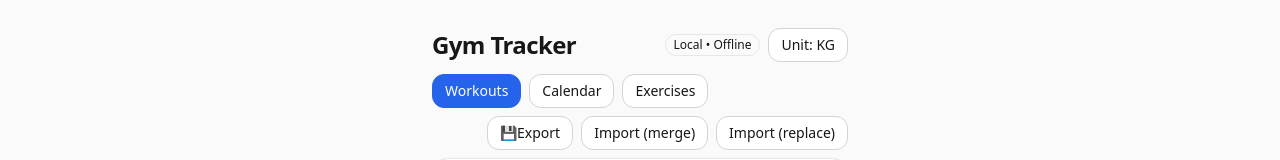
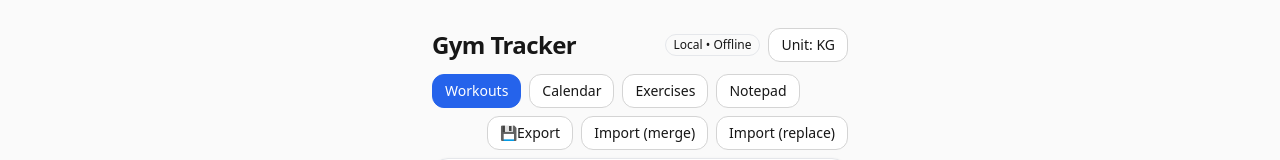
Before and after one commit to thinhdp/gym-tracker, a React (Vite) app: page / in a window 1280 px wide. Shown: the top 160 px of the page. Built offline with nearby package versions, Linux system fonts and the light colour scheme.

Commit message:
Update App.jsx

```diff
--- a/src/App.jsx
+++ b/src/App.jsx
@@ -10,6 +10,7 @@ import WorkoutPlanner from "./components/WorkoutPlanner";
 import WorkoutHistory from "./components/WorkoutHistory";
 import CalendarView from "./components/CalendarView";
 import ExerciseManager from "./components/ExerciseManager";
+import Notepad from "./components/Notepad";
 
 export default function App() {
   const [tab, setTab] = useState("workouts");
@@ -48,6 +49,7 @@ export default function App() {
             <Button variant={tab==="workouts" ? "primary" : "secondary"} onClick={()=>setTab("workouts")}>Workouts</Button>
             <Button variant={tab==="calendar" ? "primary" : "secondary"} onClick={()=>setTab("calendar")}>Calendar</Button>
             <Button variant={tab==="exercises" ? "primary" : "secondary"} onClick={()=>setTab("exercises")}>Exercises</Button>
+            <Button variant={tab==="notepad" ? "primary" : "secondary"} onClick={()=>setTab("notepad")}>Notepad</Button>
           </div>
 
           <div className="flex justify-end mb-2">
@@ -64,6 +66,7 @@ export default function App() {
           )}
           {tab==="calendar" && <CalendarView workouts={workouts} setWorkouts={setWorkouts} exercises={exercises} setExercises={setExercises} unit={unit} />}
           {tab==="exercises" && <ExerciseManager exercises={exercises} setExercises={setExercises} workouts={workouts} unit={unit} />}
+          {tab==="notepad" && <Notepad />}
         </main>
       </div>
 
```
